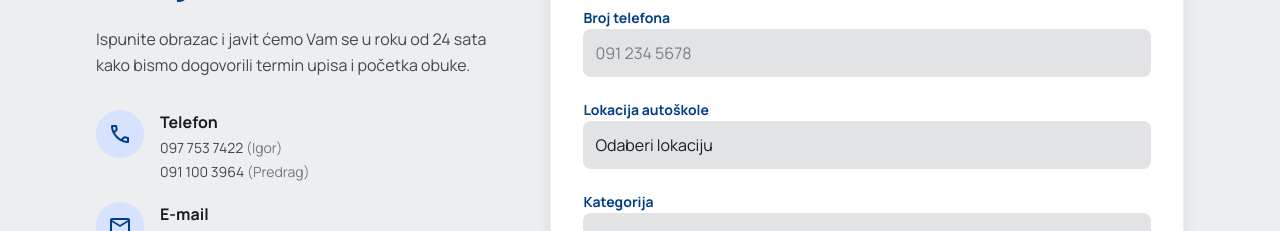
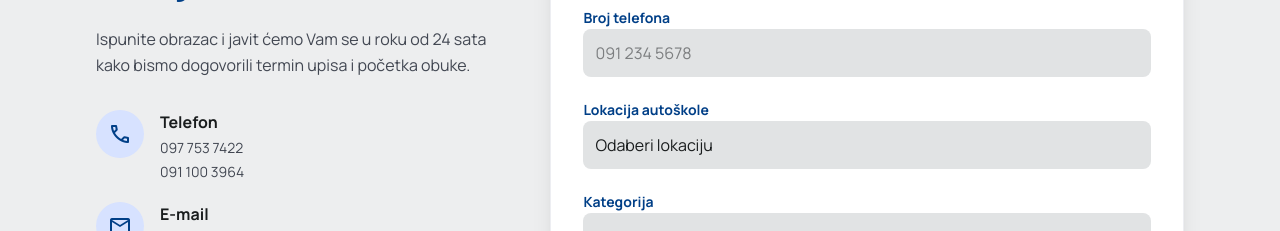
Before and after one commit to mateo76910/autoskola-pilot, a Next.js app: page / in a window 1280 px wide. Shown: the part 6180-6411 px from the top of the page. Built offline with nearby package versions, Linux system fonts and the light colour scheme.

Commit message:
removename

```diff
--- a/src/components/sections/Registration.tsx
+++ b/src/components/sections/Registration.tsx
@@ -85,14 +85,12 @@ export default function Registration() {
                     className="text-sm text-on-surface-variant hover:text-primary"
                   >
                     097 753 7422{" "}
-                    <span className="opacity-70">(Igor)</span>
                   </a>
                   <a
                     href="tel:0911003964"
                     className="text-sm text-on-surface-variant hover:text-primary"
                   >
                     091 100 3964{" "}
-                    <span className="opacity-70">(Predrag)</span>
                   </a>
                 </div>
               </div>
```
